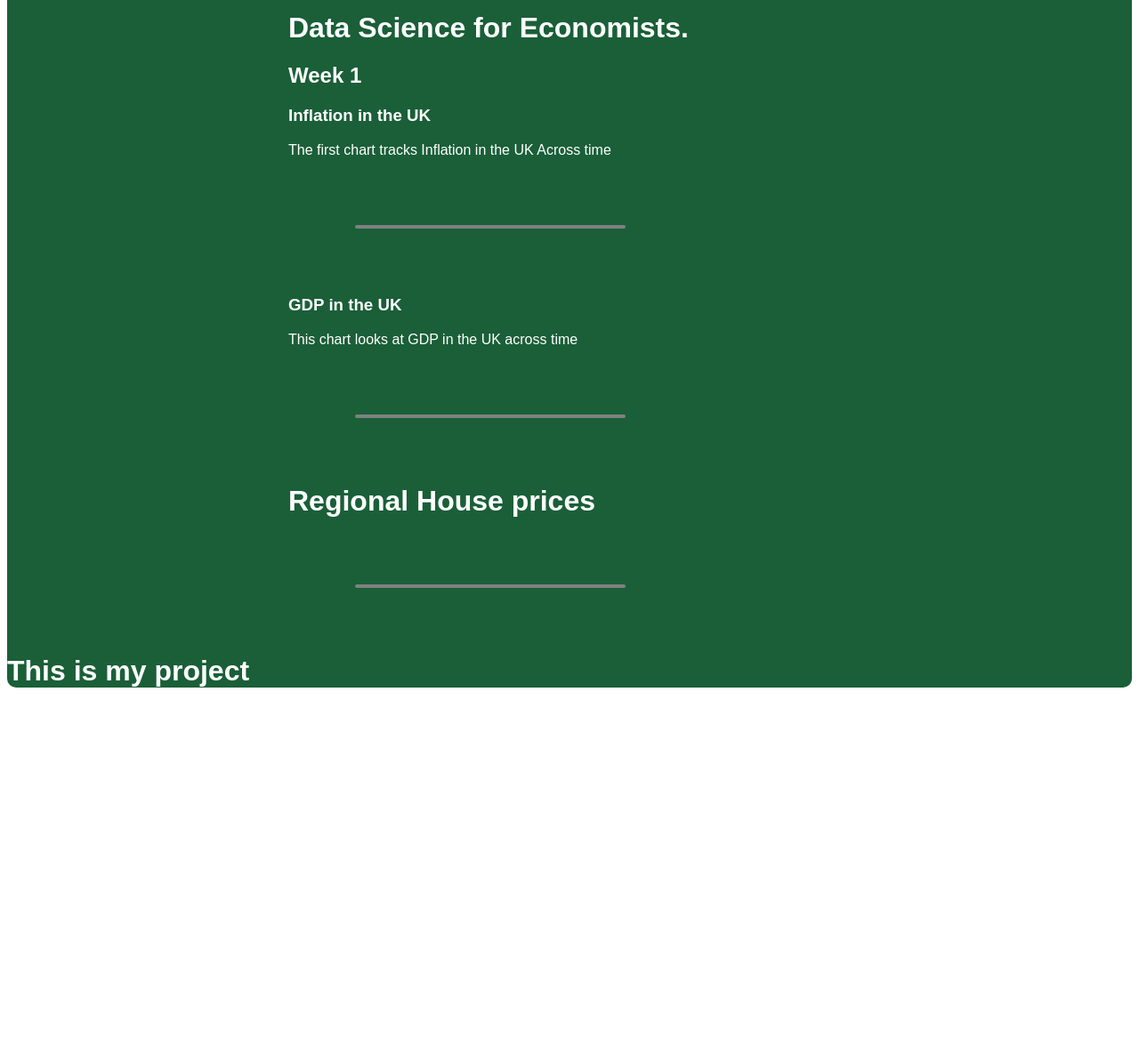
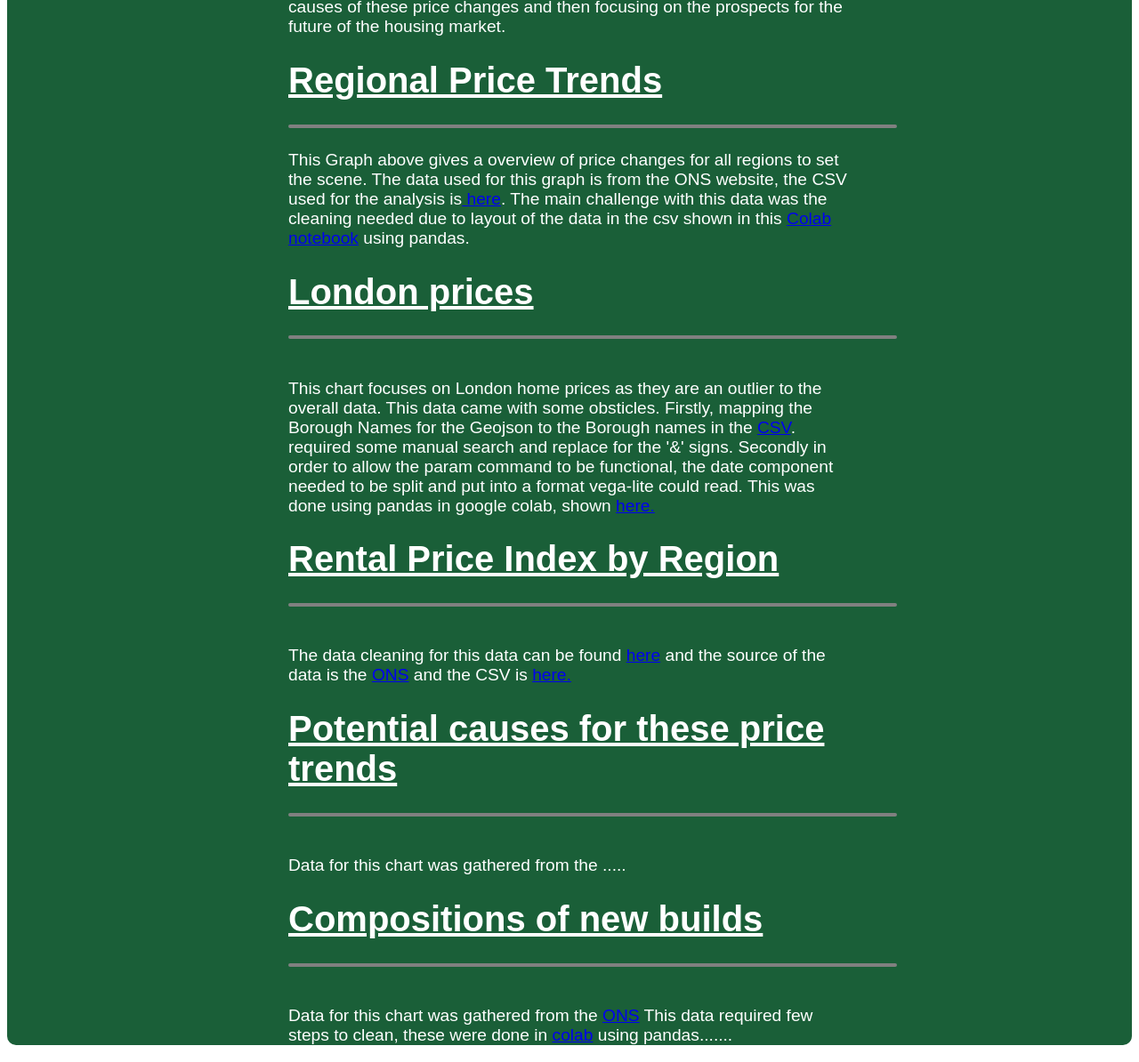
Before and after one commit to ElliottDC/ElliottDC.github.io, a plain HTML site: page Project.html in a window 1280 px wide. Shown: the part 733-1927 px from the top of the page at 89% size. Before the commit the page ends 1527 px from the top, so only its background shows below. Drawn offline with Linux system fonts and the light colour scheme; a script that the page names is missing.

Commit message:
Add files via upload

```diff
--- a/AVERAGE_HOME_PRICE_BY_REGION.json
+++ b/AVERAGE_HOME_PRICE_BY_REGION.json
@@ -1,5 +1,5 @@
 {
-    "$schema": "https://vega.github.io/schema/vega-lite/v4.json",
+    "$schema": "https://vega.github.io/schema/vega-lite/v5.json",
 
     "description": "Average Home Price by Region",
 
@@ -19,7 +19,7 @@
 
     "height": 130,
 
-    "width": 120,
+    "width": 150,
 
     "mark": {"type": "line", "color":"#0274bf"
 
@@ -50,7 +50,7 @@
       "facet": {
         "field": "Region",
         "type": "nominal",
-        "columns": 2,
+        "columns": 3,
         "title": null
       },
       "tooltip": [
--- a/DWELLINGTOTAL.json
+++ b/DWELLINGTOTAL.json
@@ -3,6 +3,7 @@
     "data": {"url": "https://raw.githubusercontent.com/ElliottDC/ElliottDC.github.io/main/DwellingFINAL.csv"},
 
   "height":300,
+  "width":400,
     "mark": "bar",
 
     "encoding": {
--- a/NEW BUILD Housing composition Chart.json
+++ b/NEW BUILD Housing composition Chart.json
@@ -19,7 +19,7 @@
           "min": 1949,
           "max": 2020,
           "step": 1,
-          "name": "Year"}}],
+          "name": "Year     "}}],
 
      "mark":{
      "type" : "bar"},
--- a/Project.html
+++ b/Project.html
@@ -8,6 +8,11 @@
 </head>
 
 <link rel="stylesheet" href="index3.css">
+
+ <!--The next three lines allow the Vega embed-->
+ <script src="https://cdn.jsdelivr.net/npm/vega@5.17.0"></script>
+ <script src="https://cdn.jsdelivr.net/npm/vega-lite@4.17.0"></script>
+ <script src="https://cdn.jsdelivr.net/npm/vega-embed@6.12.2"></script>
 <div class="Background1">
 
     <body>
@@ -33,7 +38,7 @@
 
 
 
-        <div class="Topicbox"
+        <div class="Topicbox">
 
             <h2>Introduction and Aims of this Project</h2>
 
@@ -46,33 +51,100 @@
 
         </div>
 
-        <div class="Sections"
 
-        <div class="myWeek1">
-            <h1>Data Science for Economists.</h1>
-
-            <h2> Week 1</h2>
-
-            <h3>Inflation in the UK</h3>
-            <p>The first chart tracks Inflation in the UK Across time</p>
-            <div class="chart" id="Chart3"></div>
-            <h3>GDP in the UK</h3>
-            <p>This chart looks at GDP in the UK across time</p>
-            <div class="chart" id="Chart4"></div>
-
-
-        <h1>Regional House prices </h1>
-        <div class="chart" id="Chart30"></div>
-
-        </p>
+        <div class="Sections">
+        <h1>Regional Price Trends </h1>
 
 
 
 
+        <div class="chart" id="Chart30"></div>
+
         </div>
 
+        <div class="textbox1">
+            This Graph above gives a overview of price changes for all regions to set the scene.
+            The data used for this graph is from the ONS website, the CSV used for the analysis is<a href="https://github.com/ElliottDC/ElliottDC.github.io/blob/main/annual%20house%20price%20data%20by%20region.csv"> here</a>.
+            The main challenge with this data was the cleaning needed due to layout of the data in the csv shown in this <a href="https://colab.research.google.com/drive/1xyQywADmqA5_aOHMANhrZHKQpdCpAC0j">Colab notebook</a> using pandas.
+        </div>
 
-    <h1>This is my project</h1>
+        <div class="Sections">
+
+            <h1>London prices</h1>
+
+            <div class="chart3" id="Chart31"> </div>
+        </div>
+
+        <div class="textbox1">
+            <p> This chart focuses on London home prices as they are an outlier to the overall data.
+                This data came with some obsticles. Firstly, mapping the Borough Names for the Geojson to the Borough names in the
+                 <a href="https://github.com/ElliottDC/ElliottDC.github.io/blob/main/WideLondonSplitdate4.csv">CSV</a>. required some manual search and replace for the '&'
+                 signs. Secondly in order to allow the param command to be functional, the date component needed to be split and put into a format vega-lite could read. This was done using pandas in google colab, shown
+                 <a href="https://colab.research.google.com/drive/14DjsdkT-10afWGy9xGMQ39F4sjMgVXYx#scrollTo=wYc-l_WUbe3I">here.</a>
+                  </p>
+
+
+
+           </div>
+
+           <div class="Sections">
+
+            <h1>Rental Price Index by Region</h1>
+
+            <div class="chart" id="Chart32"></div>
+
+           </div>
+
+           <div class="textbox1">
+            <p> The data cleaning for this data can be found <a href="https://colab.research.google.com/drive/17n2-kWvWp7hi_LdpufG2GFU_FjneoMo5">here</a>
+                and the source of the data is the <a href="https://www.ons.gov.uk/economy/inflationandpriceindices/datasets/indexofprivatehousingrentalpricesreferencetables">ONS</a>
+                 and the CSV is <a href="https://github.com/ElliottDC/ElliottDC.github.io/blob/main/Rental_Price_Index_Date.csv">here.</a>
+
+                </p>
+           </div>
+
+
+           <div class="Sections">
+            <h1> Potential causes for these price trends</h1>
+
+            <div class="chart" id="Chart33"> </div>
+            </div>
+
+            <div class="textbox1">
+                <p>Data for this chart was gathered from the ..... </p>
+
+
+            </div>
+
+
+            <div class="Sections">
+                <h1> Compositions of new builds</h1>
+                <div class="chart3" id="Chart34"></div>
+            </div>
+
+            <div class="textbox1">
+
+                <p>Data for this chart was gathered from the <a href="https://www.ons.gov.uk/peoplepopulationandcommunity/housing/datasets/ukhousebuildingpermanentdwellingsstartedandcompleted">ONS</a>
+                This data required few steps to clean, these were done in <a href="https://colab.research.google.com/drive/1T-6x8VJDU4Ane2fMV4LxFVTZF-YHVo6P">colab</a>
+                using pandas....... </p>
+            </div>
+
+
+
+           </div>
+
+
+
+
+
+
+
+
+</div>
+
+
+    </div>
+
 
 
 </body>
@@ -81,13 +153,21 @@
 <script>
     //Define charts:
     var myChart30 = "AVERAGE_HOME_PRICE_BY_REGION.json";
-    var myChart5 = "Chart5_IMFoutstandingloan.json"
+    var myChart31 = "MAPFINAL.json";
+    var myChart32 = "RENTALINDEX.json";
+    var myChart33 = "DWELLINGTOTAL.json"
+    var myChart34 = "NEW BUILD Housing composition Chart.json"
+
+
 
 
     // Embed charts:
 
     vegaEmbed('#Chart30', myChart30);
-    vegaEmbed('#Chart5', myChart5);
+    vegaEmbed('#Chart31', myChart31);
+    vegaEmbed('#Chart32', myChart32);
+    vegaEmbed('#Chart33', myChart33);
+    vegaEmbed('#Chart34', myChart34);
 
 
 
--- a/index3.css
+++ b/index3.css
@@ -79,8 +79,10 @@
 
 .Sections{
     background-color: rgb(26, 95, 56);;
-    align-items: middle;
+    align-items: left;
     text-align: left;
+    font-size: 20px;
+    text-decoration: underline;
     margin-left: 25%;
     margin-right:25%;
     font-family: Arial, Helvetica, sans-serif;
@@ -92,24 +94,43 @@
     text-align: left;
     font-size: larger;
     font-family: Arial, Helvetica, sans-serif;
-
-
     align-items: left;
     margin-left: 25%;
     margin-right: 25%;
 
 
 }
+.textbox1{
+    text-align: left;
+    font-size: larger;
+    padding-top: 25px;
+    font-family: Arial, Helvetica, sans-serif;
+    align-items: left;
+    margin-left: 25%;
+    margin-right: 25%;}
 
 .chart{
     background-color: rgb(255, 255, 255);
-
-
-    width:300px;
+    width: 680px;
     border-width: 2px;
     border-style: solid;
+    align-items: center;
+   text-align: center;
     border-radius: 10px;
     border-color: grey;
-    margin: 75px;
 
 }
+
+.chart3{
+    background-color:white;
+    font: black;
+    width: 680px;
+    color: black;
+    border-width: 2px;
+    border-style: solid;
+    align-items: left;
+   text-align: center;
+    border-radius: 10px;
+    border-color: grey;
+
+}
```
Also changed, not shown: CPIHDETRENDED.json (+11 -2 lines), MAPFINAL.json (+9 -5 lines).
